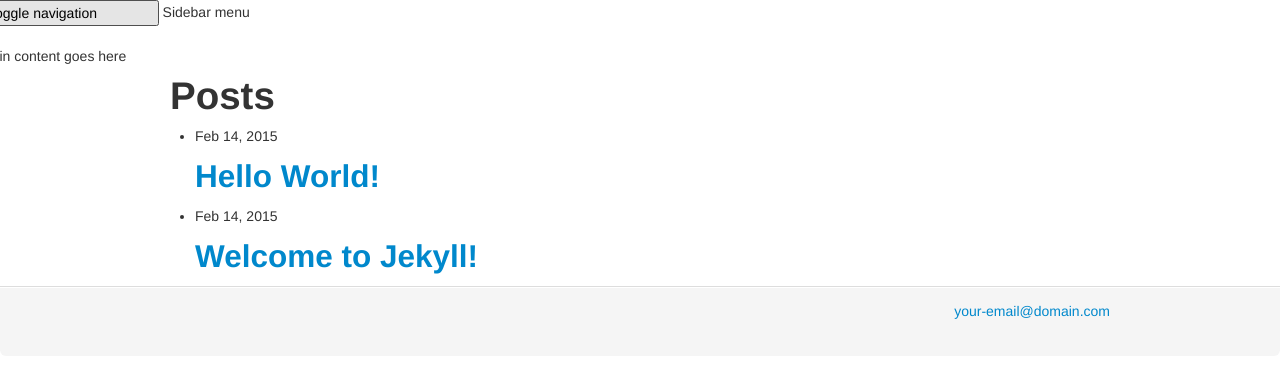
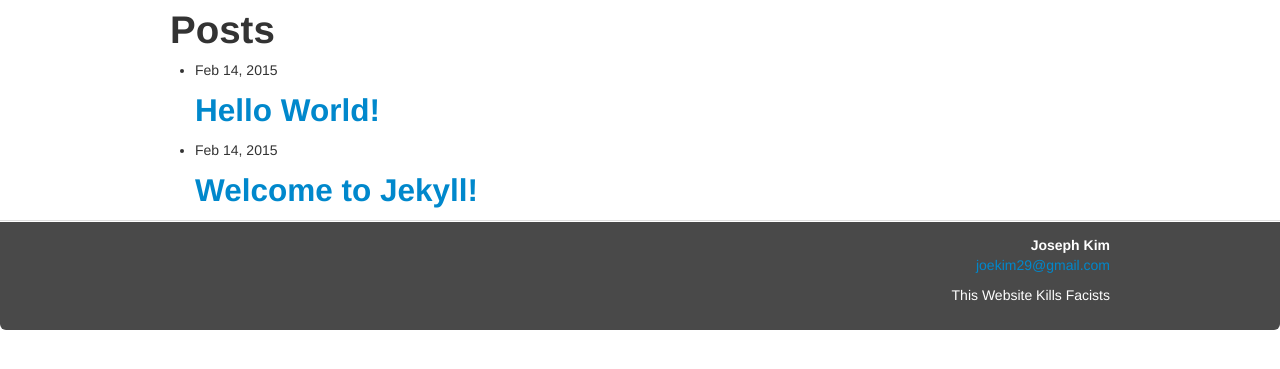
Before and after one commit to NikolaeVarius/NikolaeVarius.github.io, a Jekyll site: the page built from index.html, in a window 1280 px wide. Shown: the top 369 px of the page. Built offline with Jekyll 4.4.1, drawn with Linux system fonts in a browser that asks for light colours; nearby versions of some CDN libraries.

Commit message:
footer header work

```diff
--- a/_config.yml
+++ b/_config.yml
@@ -2,7 +2,7 @@
 title: Your awesome title
 email: your-email@domain.com
 baseurl: "" # the subpath of your site, e.g. /blog/
-url: "http://yourdomain.com" # the base hostname & protocol for your site
+#url: "http://yourdomain.com" # the base hostname & protocol for your site
 twitter_username: jekyllrb
 github_username:  jekyll
 
--- a/_includes/footer.html
+++ b/_includes/footer.html
@@ -1,17 +1,11 @@
 <footer>
   <div class="container-fluid modal-footer">
 
-    <div class="container">
-      <div class="footer-col  footer-col-1">
-          <p class="contact-list"><a href="mailto:{{ site.email }}">{{ site.email }}</a></p>
+      <div class="container">
+          <strong class="footer-text">Joseph Kim</strong><br>
+          <p class="contact-list"><a href="mailto:{{ site.email }}">joekim29@gmail.com</a></p>
+          <p class="footer-text">This Website Kills Facists</p>
       </div>
-
-      <div class="container">
-        <p class="text">{{ site.description }}</p>
-      </div>
-
-    </div>
-
   </div>
 
 </footer>
--- a/_includes/head.html
+++ b/_includes/head.html
@@ -7,6 +7,7 @@
   <title>Joseph Kim</title>
 
   <link href="css/bootstrap.min.css" rel="stylesheet">
+  <link href="css/custom.css" rel="stylesheet">
   <script src="https://ajax.googleapis.com/ajax/libs/jquery/1.11.2/jquery.min.js"></script>
   <script src="js/bootstrap.min.js"></script>
 </head>
--- a/_includes/navbar.html
+++ b/_includes/navbar.html
@@ -1,43 +1,5 @@
 <!DOCTYPE html>
-	<html>
-	<div class="row">
-	  <div class="col-sm-3">
-	    <div class="sidebar-nav">
-	      <div class="navbar navbar-default" role="navigation">
-	        <div class="navbar-header">
-	          <button type="button" class="navbar-toggle" data-toggle="collapse" data-target=".sidebar-navbar-collapse">
-	            <span class="sr-only">Toggle navigation</span>
-	            <span class="icon-bar"></span>
-	            <span class="icon-bar"></span>
-	            <span class="icon-bar"></span>
-	          </button>
-	          <span class="visible-xs navbar-brand">Sidebar menu</span>
-	        </div>
-	        <div class="navbar-collapse collapse sidebar-navbar-collapse">
-	          <ul class="nav navbar-nav">
-	            <li class="active"><a href="#">Menu Item 1</a></li>
-	            <li><a href="#">Menu Item 2</a></li>
-	            <li class="dropdown">
-	              <a href="#" class="dropdown-toggle" data-toggle="dropdown">Dropdown <b class="caret"></b></a>
-	              <ul class="dropdown-menu">
-	                <li><a href="#">Action</a></li>
-	                <li><a href="#">Another action</a></li>
-	                <li><a href="#">Something else here</a></li>
-	                <li class="divider"></li>
-	                <li class="dropdown-header">Nav header</li>
-	                <li><a href="#">Separated link</a></li>
-	                <li><a href="#">One more separated link</a></li>
-	              </ul>
-	            </li>
-	            <li><a href="#">Menu Item 4</a></li>
-	            <li><a href="#">Reviews <span class="badge">1,118</span></a></li>
-	          </ul>
-	        </div><!--/.nav-collapse -->
-	      </div>
-	    </div>
-	  </div>
-	  <div class="col-sm-9">
-	    Main content goes here
-	  </div>
-	</div>
+<html>
+
+
 </html>
--- /dev/null
+++ b/css/custom.css
@@ -0,0 +1,18 @@
+.modal-footer {
+  padding: 14px 15px 15px;
+  margin-bottom: 0;
+  text-align: right;
+  background-color: #494949;
+  border-top: 1px solid #ddd;
+  -webkit-border-radius: 0 0 6px 6px;
+     -moz-border-radius: 0 0 6px 6px;
+          border-radius: 0 0 6px 6px;
+  *zoom: 1;
+  -webkit-box-shadow: inset 0 1px 0 #ffffff;
+     -moz-box-shadow: inset 0 1px 0 #ffffff;
+          box-shadow: inset 0 1px 0 #ffffff;
+}
+
+.footer-text{
+  color: white;
+}
```
